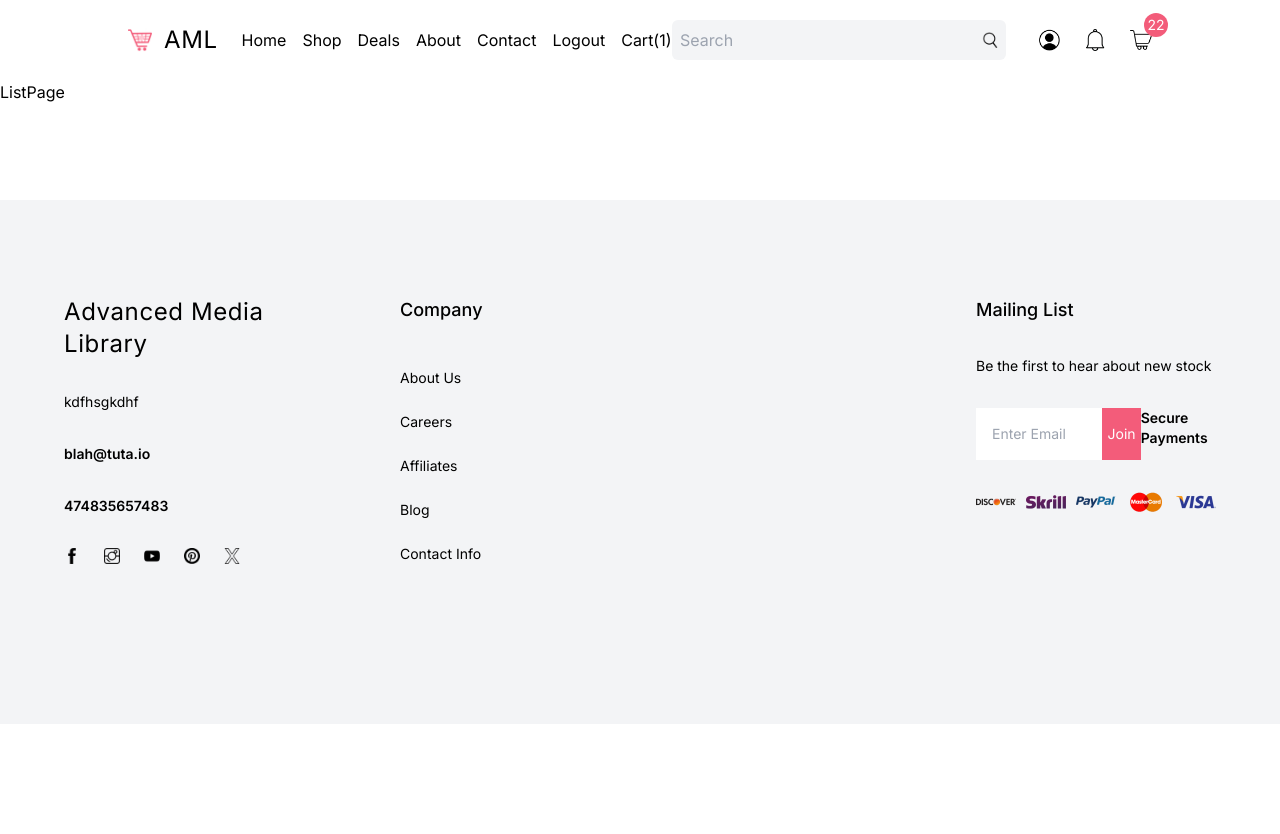
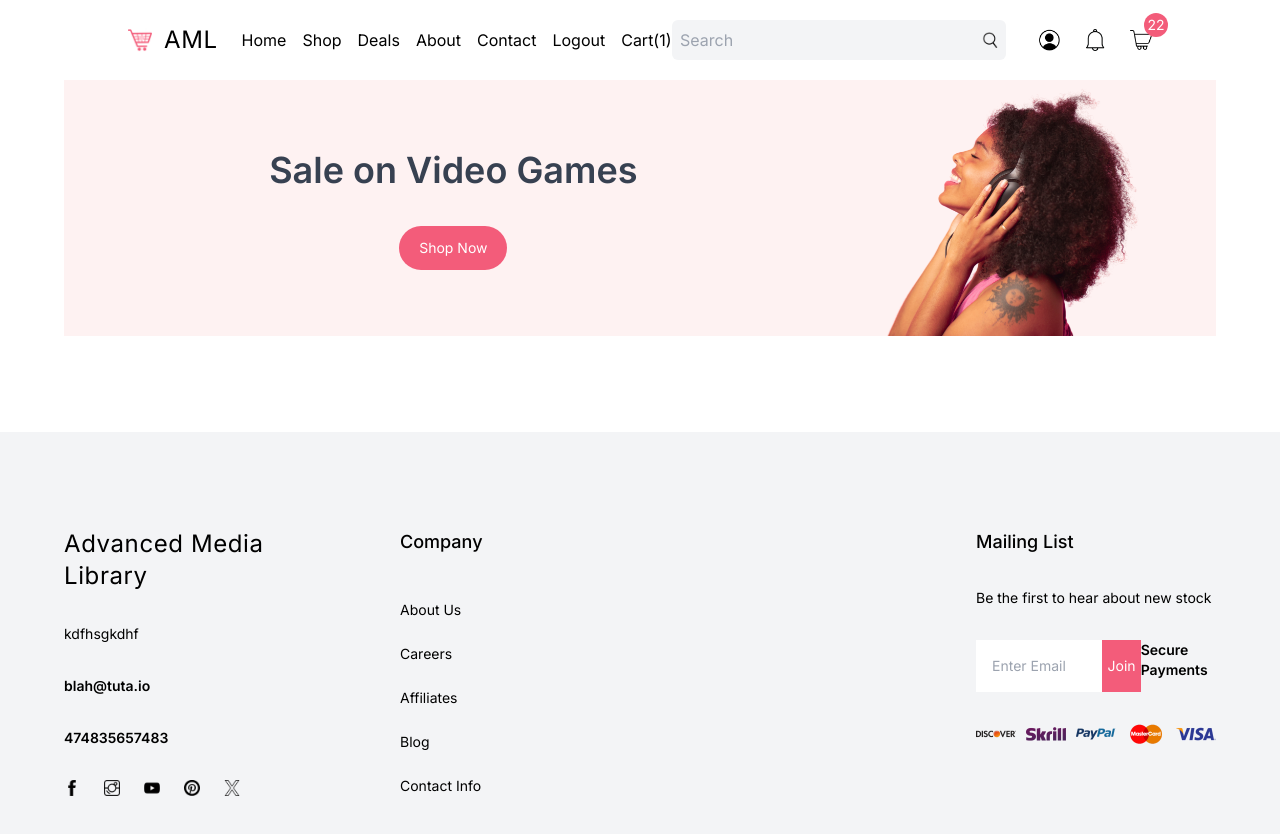
Before and after one commit to rraafays/2024-software_architecture_and_design_task-2_proof_of_concept, a Next.js app in the folder frontend/: page /list in a window 1280 px wide. Shown: the top 834 px of the page. Before the commit the page ends 800 px from the top, so only its background shows below. Built offline with nearby package versions, Linux system fonts and the light colour scheme.

Commit message:
update: wrote hero for listpage

```diff
--- a/frontend/src/app/list/page.tsx
+++ b/frontend/src/app/list/page.tsx
@@ -1,5 +1,23 @@
+import Image from "next/image";
+
 const ListPage = () => {
-  return <div className="">ListPage</div>;
+  return (
+    <div className="px-4 md:px-8 lg:px-16 xl:32 2xl:px-64 relative">
+      <div className="bg-red-50 px-4 flex justify-between h-64">
+        <div className="w-2/3 flex flex-col items-center justify-center gap-8">
+          <h1 className="text-4xl font-semibold leading-[48px] text-gray-700">
+            Sale on Video Games
+          </h1>
+          <button className="rounded-3xl bg-pink text-white w-max py-3 px-5 text-sm">
+            Shop Now
+          </button>
+        </div>
+        <div className="relative w-1/3">
+          <Image src="/woman.png" alt="woman" fill className="object-contain" />
+        </div>
+      </div>
+    </div>
+  );
 };
 
 export default ListPage;
```
